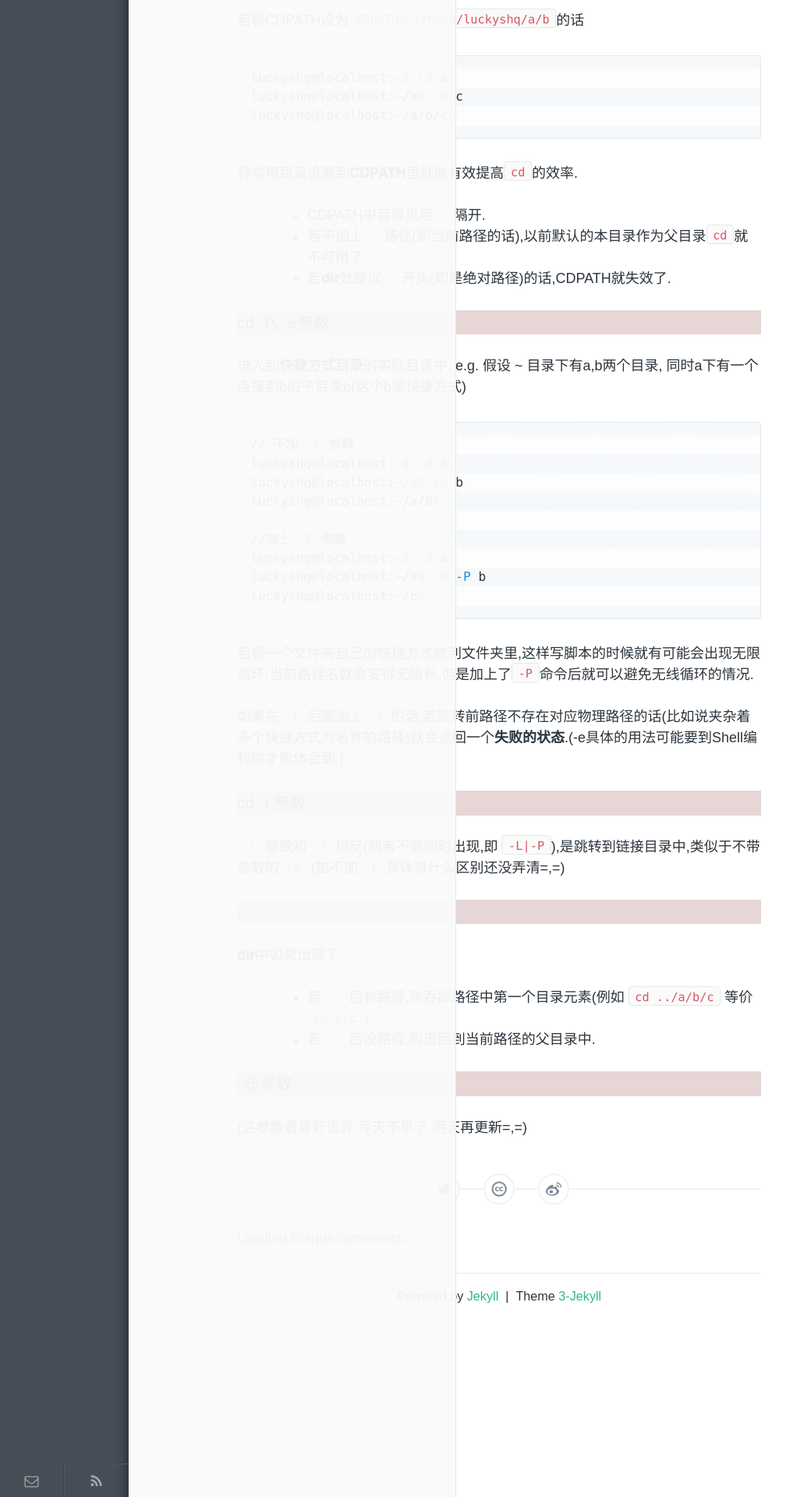
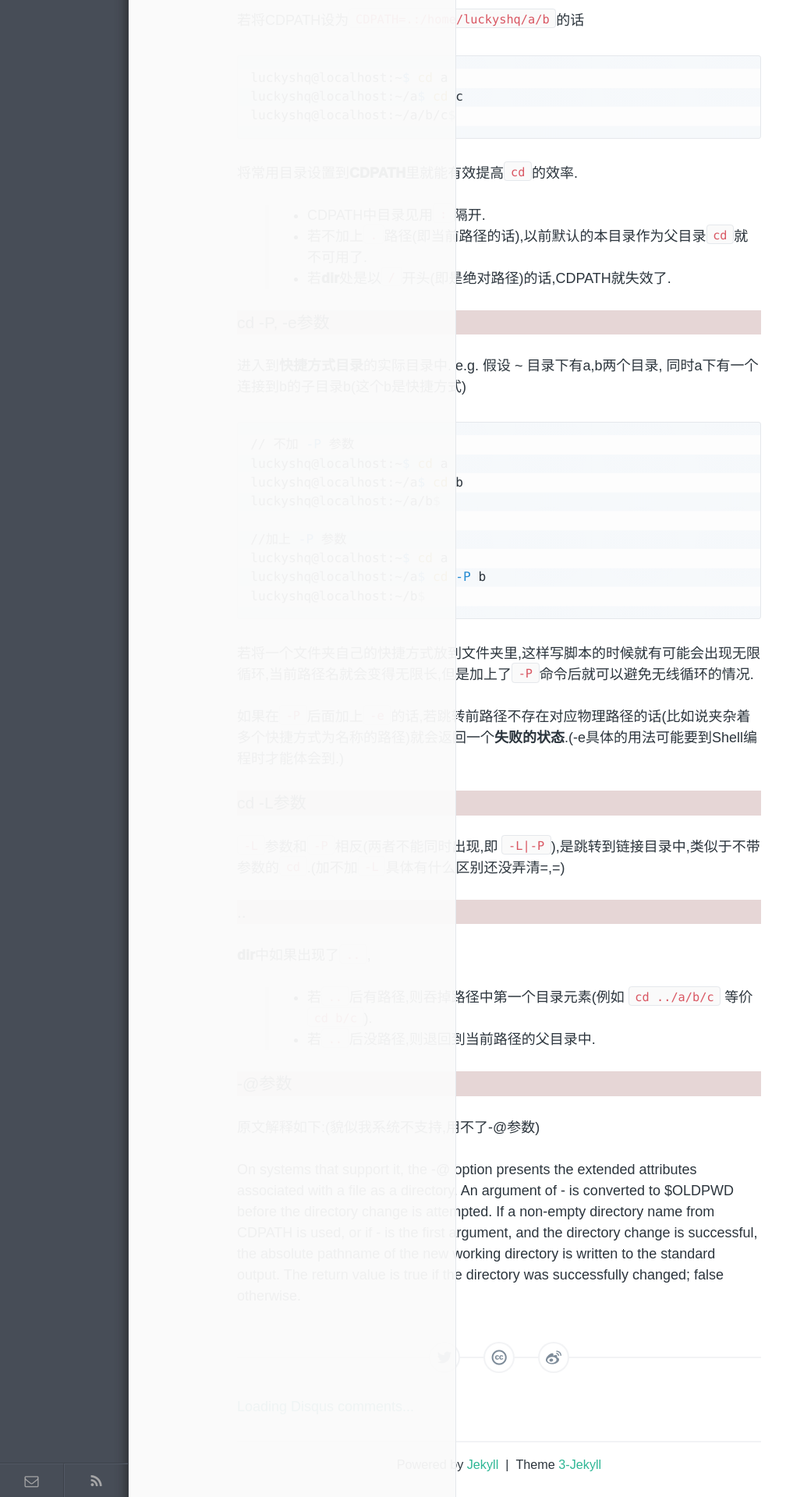
Before and after one commit to luckyshq/luckyshq.github.io, a Jekyll site: the page built from _posts/2014-11-24-LinuxShell命令:cd.md, in a window 1280 px wide. Shown: the part 1389-3309 px from the top of the page at 78% size, without its empty margins (0-1008 px from the left). Built offline with Jekyll 4.4.1, drawn with Linux system fonts in a browser that asks for light colours; comment, search, counter and statistics services are not loaded.

Commit message:
[update]完成Shell,cd文章.

```diff
--- a/_posts/2014-11-24-LinuxShell命令:cd.md
+++ b/_posts/2014-11-24-LinuxShell命令:cd.md
@@ -89,4 +89,6 @@ luckyshq@localhost:~/b$
 
 ### -@参数
 
-(这参数看着好诡异,今天不早了,明天再更新=,=)
+原文解释如下:(貌似我系统不支持,用不了-@参数)
+
+On systems that support it, the -@ option presents the extended  attributes  associated  with  a file  as  a directory.  An argument of - is converted to $OLDPWD before the directory change is attempted.  If a non-empty directory  name  from  CDPATH is used, or if - is the first argument, and the directory change is successful, the absolute pathname of the  new  working  directory  is written to the standard output. The return value is  true  if  the  directory  was  successfully changed; false otherwise.
```
